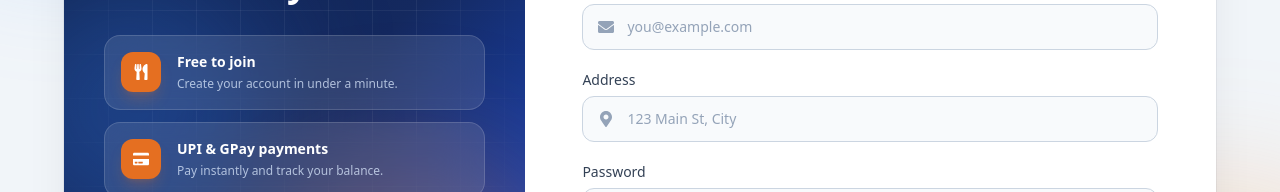
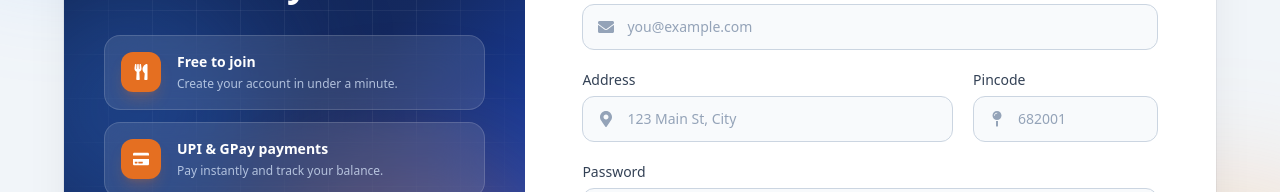
Before and after one commit to Yatheesh-cmd/ORION-FOODS, a React (Vite) app: page /register in a window 1280 px wide. Shown: the part 369-561 px from the top of the page. Built offline with nearby package versions, Linux system fonts and the light colour scheme.

Commit message:
Implement pincode input with validation
Added pincode field with validation and input handling.

```diff
--- a/src/pages/Register.jsx
+++ b/src/pages/Register.jsx
@@ -6,6 +6,7 @@ import {
   FaUser,
   FaPhone,
   FaMapMarkerAlt,
+  FaMapPin,
   FaEnvelope,
   FaLock,
   FaEye,
@@ -58,6 +59,7 @@ export default function Register() {
     name: "",
     phone: "",
     address: "",
+    pincode: "",
     email: "",
     password: "",
   });
@@ -65,11 +67,19 @@ export default function Register() {
   const [loading, setLoading] = useState(false);
 
   const update = (field) => (e) => setForm({ ...form, [field]: e.target.value });
+  const updatePincode = (e) =>
+    setForm({ ...form, pincode: e.target.value.replace(/\D/g, "").slice(0, 6) });
   const strength = getStrength(form.password);
   const field = "input-field bg-slate-50 pl-11 focus:bg-white";
 
   const submit = async (e) => {
     e.preventDefault();
+
+    if (!/^\d{6}$/.test(form.pincode)) {
+      toast.error("Enter a valid 6-digit pincode");
+      return;
+    }
+
     setLoading(true);
     try {
       // Public sign-up always creates a customer account.
@@ -180,6 +190,7 @@ export default function Register() {
                 />
               </IconInput>
 
+              <div className="grid gap-5 md:grid-cols-[2fr_1fr]">
                 <IconInput id="address" label="Address" icon={FaMapMarkerAlt}>
                   <input
                     id="address"
@@ -192,6 +203,24 @@ export default function Register() {
                     className={field}
                   />
                 </IconInput>
+
+                <IconInput id="pincode" label="Pincode" icon={FaMapPin}>
+                  <input
+                    id="pincode"
+                    type="text"
+                    inputMode="numeric"
+                    required
+                    maxLength={6}
+                    pattern="\d{6}"
+                    title="Enter a 6-digit pincode"
+                    autoComplete="postal-code"
+                    placeholder="682001"
+                    value={form.pincode}
+                    onChange={updatePincode}
+                    className={field}
+                  />
+                </IconInput>
+              </div>
 
               <div>
                 <IconInput id="password" label="Password" icon={FaLock}>
```
Lines whose indentation alone changed are shown as unchanged.
